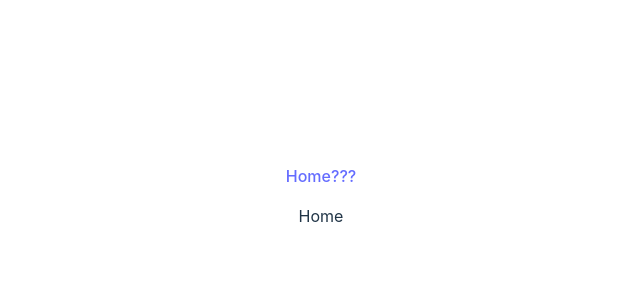
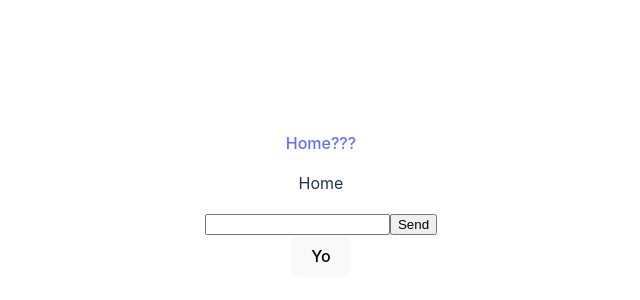
Before and after one commit to MaximeMalecot/RatFlow-SDK, a React (Vite) app: page / in a window 1280 px wide. Shown: the part 196-496 px from the top of the page, without its empty margins (319-959 px from the left). Built offline with nearby package versions, Linux system fonts and the light colour scheme.

Commit message:
AnalyticsContext fetchEvent sends current page

```diff
--- a/src/components/form.tsx
+++ b/src/components/form.tsx
@@ -1,4 +1,4 @@
-import useSubmitTracker from "@/hooks/use-submit-tracker";
+import useSubmitTracker from "@/hooks/trackers/use-submit-tracker";
 
 export default function Form() {
     const { ref } = useSubmitTracker({ tag: "form" });
--- a/src/components/home.tsx
+++ b/src/components/home.tsx
@@ -1,3 +1,12 @@
-export default function Home(){
-    return <p>Home</p>
+import Button from "./button";
+import Form from "./form";
+
+export default function Home() {
+    return (
+        <main>
+            <p>Home</p>
+            <Form/>
+            <Button/>
+        </main>
+    );
 }
--- a/src/contexts/analytics-context.tsx
+++ b/src/contexts/analytics-context.tsx
@@ -48,23 +48,27 @@ export const AnalyticsContextProvider: React.FC<Props> = ({
     config,
 }: Props) => {
     const { token } = config;
-    const [currentPage, setCurrentPage] = React.useState<string>("");
+    const [currentPage, setCurrentPage] = React.useState<string | null>(null);
 
     const fetchEvent = async (event: EventType) => {
         const { tag, type } = event;
-        const res = await fetch(`http://localhost:3000/api/analytics/${type}`, {
+        const page = currentPage ? currentPage : window.location.pathname;
+
+        const res = await fetch(`http://localhost:3000/api/analytics/`, {
             method: "POST",
             headers: {
                 "Content-Type": "application/json",
             },
             body: JSON.stringify({
+                type,
                 tag,
+                page
             }),
         });
     };
 
     useEffect(() => {
-        if(currentPage === "") return;
+        if(!currentPage) return;
         fetchEvent({ type: "page-changed" });
     }, [currentPage]);
 
```
